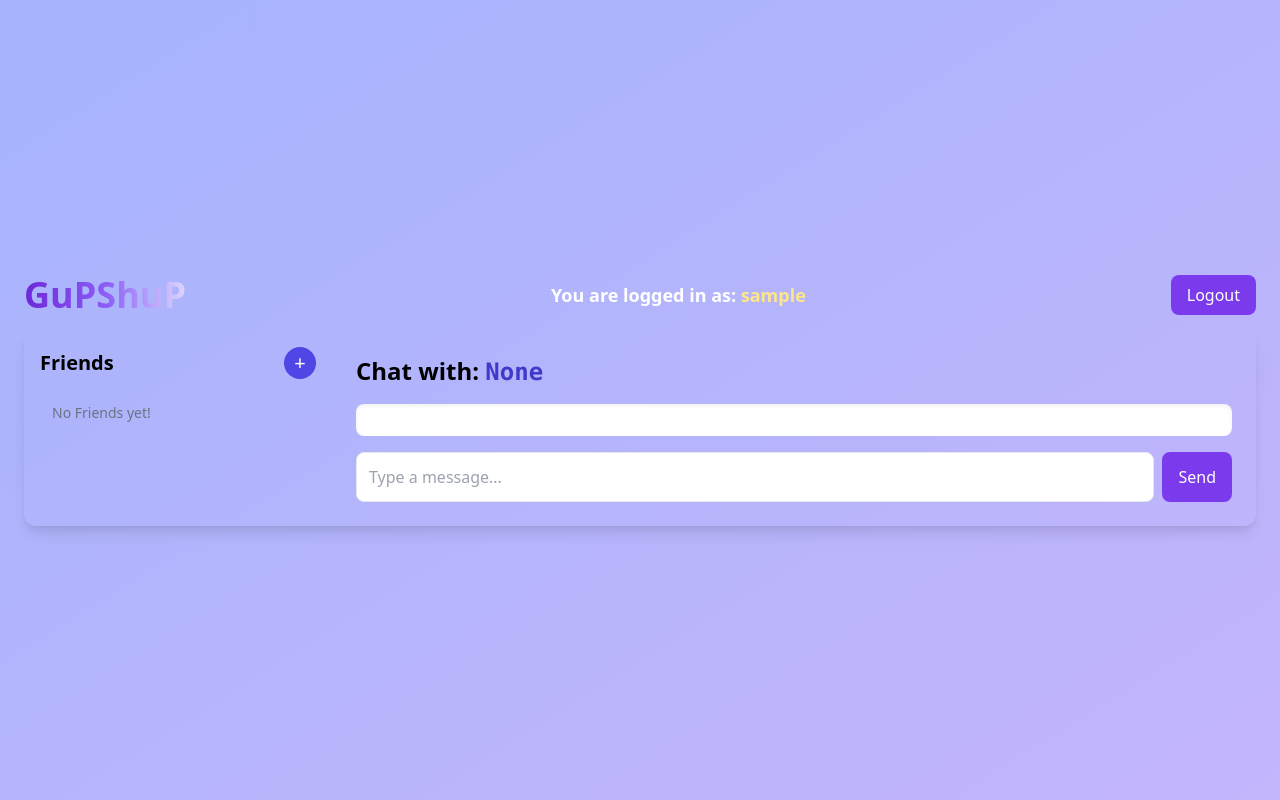
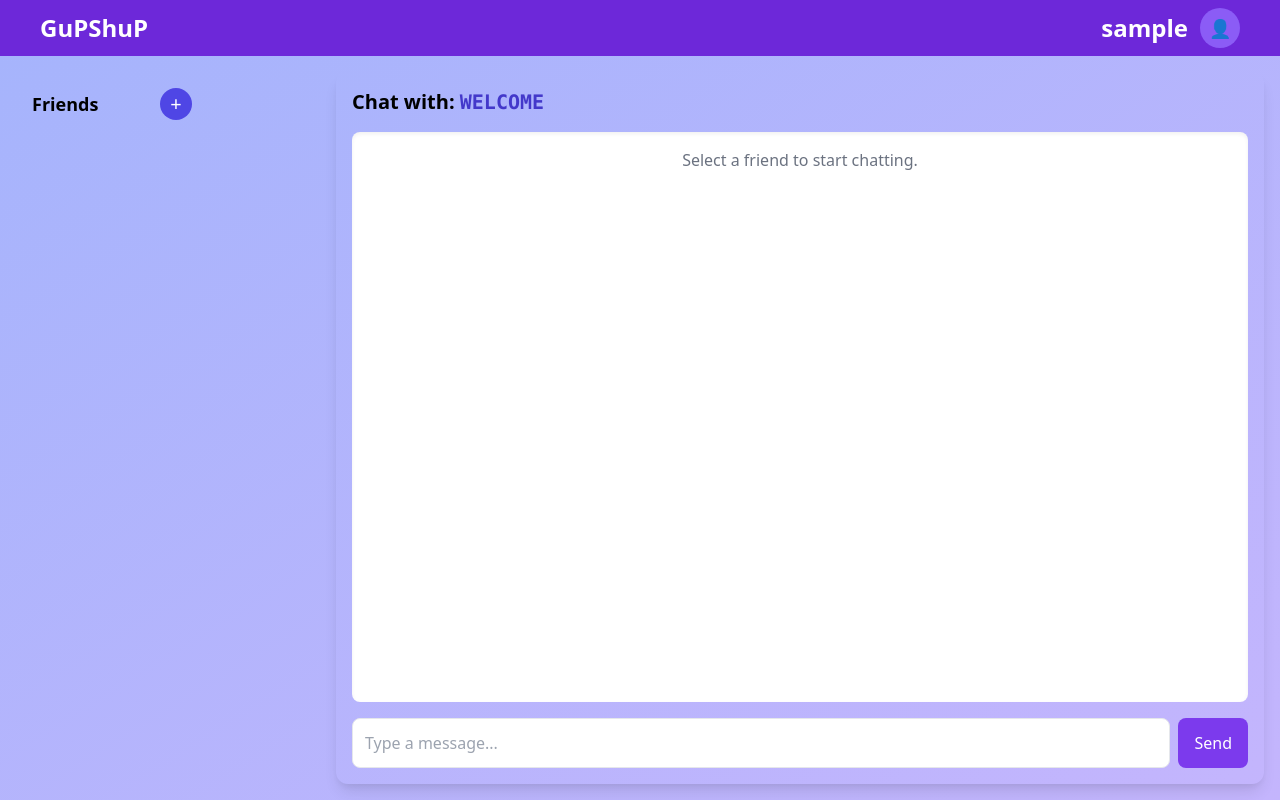
Before and after one commit to Hamdan-Vohra/GupShup, a Flask app: template templates/chat-app.html in a window 1280 px wide. Run offline with Flask 3, Linux system fonts and the light colour scheme; the template is opened without the code that fills it: most values are stand-ins (such as "Sample title", 1, 10 or a date in 2020); one stand-in notice (Sample message) is shown; parts of the project's set-up code (start-up, migrations or seed data) failed here and were passed over; some libraries are stand-ins or nearby versions.

Commit message:
Refactor the Code, make it modular, also enhance the UI

```diff
--- a/static/js/chat.js
+++ b/static/js/chat.js
@@ -2,7 +2,12 @@
   auth: { username: currentUser },
 });
 
-let selectedFriend = "";
+let selectedFriend = null;
+const currentUser = window.currentUser || "Guest";
+const friendListContainer = document.getElementById("friend-list");
+const chatWith = document.getElementById("chat-with");
+const chatBox = document.getElementById("chat-box");
+const chatInput = document.getElementById("chat-input");
 
 socket.on("connect", () => {
   console.log("Connected to server. Socket ID:", socket.id);
@@ -42,16 +47,42 @@
 // Socket Functionalities Ended
 
 // Simple Javascript functions
-function LogOut() {
-  fetch(`/logout`)
-    .then((response) => response.json())
-    .catch((err) => console.error("Error While Logout:", err));
+// Load friend list on DOM ready
+document.addEventListener("DOMContentLoaded", () => {
+  loadFriendList();
+});
+
+// Load friend list function
+function loadFriendList() {
+  friendListContainer.innerHTML = "";
+
+  if (
+    Array.isArray(window.friendListData) &&
+    window.friendListData.length > 0
+  ) {
+    window.friendListData.forEach((friend) => {
+      const li = document.createElement("li");
+      li.innerHTML = `
+        <button onclick="selectFriend('${friend.username}')"
+          class="w-full text-left px-3 py-2 bg-white rounded shadow hover:bg-indigo-100">
+          ${friend.username}
+        </button>`;
+      friendListContainer.appendChild(li);
+    });
+  } else {
+    const li = document.createElement("li");
+    li.className = "text-gray-500 text-sm px-3 py-2";
+    li.textContent = "No Friends yet!";
+    friendListContainer.appendChild(li);
+  }
 }
 
+// Select friend & load previous conversation
 function selectFriend(friendUsername) {
   selectedFriend = friendUsername;
-  document.getElementById("chat-with").textContent = friendUsername;
-  document.getElementById("chat-box").innerHTML = "";
+  chatWith.textContent = friendUsername;
+  chatBox.innerHTML = "";
+
   fetch(`/get_messages/${friendUsername}`)
     .then((response) => response.json())
     .then((messages) => {
@@ -62,31 +93,8 @@
     .catch((err) => console.error("Error fetching messages:", err));
 }
 
-function loadFriendList() {
-  const friendList = document.getElementById("friend-list");
-  friendList.innerHTML = "";
-
-  if (
-    Array.isArray(window.friendListData) &&
-    window.friendListData.length > 0
-  ) {
-    window.friendListData.forEach((friend) => {
-      const li = document.createElement("li");
-      li.innerHTML = `<button onclick="selectFriend('${friend.username}')" class="w-full text-left px-3 py-2 bg-white rounded shadow hover:bg-indigo-100">${friend.username}</button>`;
-      friendList.appendChild(li);
-    });
-  } else {
-    const li = document.createElement("li");
-    li.className = "text-gray-500 text-sm px-3 py-2";
-    li.textContent = "No Friends yet!";
-    friendList.appendChild(li);
-  }
-}
-
-document.addEventListener("DOMContentLoaded", loadFriendList);
-
+// Append message to chat box
 function appendMessage(sender, message, timestamp = null) {
-  const chatBox = document.getElementById("chat-box");
   const msgDiv = document.createElement("div");
   const time = timestamp ? new Date(timestamp).toLocaleTimeString() : "";
 
@@ -102,19 +110,21 @@
     }">
       <div>${message}</div>
       <div class="text-xs text-gray-500 mt-1">${time}</div>
-    </div>
-  `;
+    </div>`;
 
   chatBox.appendChild(msgDiv);
   chatBox.scrollTop = chatBox.scrollHeight;
 }
 
+// Send message function
 function sendMessage() {
-  const input = document.getElementById("chat-input");
-  const message = input.value.trim();
+  const message = chatInput.value.trim();
   const timestamp = new Date().toISOString();
 
-  if (!message || !selectedFriend) return;
+  if (!message || !selectedFriend) {
+    alert("Select a friend first & type message.");
+    return;
+  }
 
   socket.emit("send_message", {
     recipient: selectedFriend,
@@ -123,5 +133,12 @@
   });
 
   appendMessage(currentUser, message, timestamp);
-  input.value = "";
+  chatInput.value = "";
 }
+
+// Logout function
+function LogOut() {
+  fetch(`/logout`)
+    .then((response) => response.json())
+    .catch((err) => console.error("Error While Logout:", err));
+}
--- /dev/null
+++ b/templates/add_friend_modal.html
@@ -0,0 +1,50 @@
+<div
+  id="add-friend-form"
+  class="fixed inset-0 bg-black bg-opacity-50 flex items-center justify-center hidden z-50"
+>
+  <div class="bg-white p-6 rounded-lg w-full max-w-md text-black">
+    <h2 class="text-xl font-bold mb-4">Add a Friend</h2>
+    <form method="POST" action="/add_friend">
+      <input
+        type="text"
+        name="friend_phone"
+        placeholder="Enter friend's phone number"
+        required
+        class="w-full p-3 border rounded mb-4 text-black"
+      />
+      <div class="flex justify-end gap-2">
+        <button
+          type="button"
+          onclick="toggleAddFriendForm()"
+          class="bg-gray-400 text-white px-4 py-2 rounded hover:bg-gray-500"
+        >
+          Cancel
+        </button>
+        <button
+          type="submit"
+          class="bg-indigo-600 text-white px-4 py-2 rounded hover:bg-indigo-700"
+        >
+          Add
+        </button>
+      </div>
+      {% with messages = get_flashed_messages(with_categories=true) %} {% if
+      messages %}
+      <div class="flash-message mt-4 flex justify-center">
+        {% for category, message in messages %}
+        <p
+          class="text-md text-{{ 'green-600' if category == 'success' else 'red-600' }} font-semibold"
+        >
+          {{ message }}
+        </p>
+        {% endfor %}
+      </div>
+      {% endif %} {% endwith %}
+    </form>
+  </div>
+</div>
+
+<script>
+  function toggleAddFriendForm() {
+    document.getElementById("add-friend-form").classList.toggle("hidden");
+  }
+</script>
--- a/templates/chat-app.html
+++ b/templates/chat-app.html
@@ -8,132 +8,36 @@
       rel="stylesheet"
     />
     <script src="https://cdn.socket.io/4.3.2/socket.io.min.js"></script>
-    <!-- chat.js is deferred, so it will execute after the DOM and <script> blocks -->
     <script src="{{ url_for('static', filename='js/chat.js') }}" defer></script>
   </head>
   <body
-    class="bg-gradient-to-br from-indigo-300 to-purple-300 min-h-screen flex flex-col items-center justify-center p-6"
+    class="bg-gradient-to-br from-indigo-300 to-purple-300 min-h-screen flex flex-col"
   >
-    <div class="w-full flex justify-between items-center spcae-x-4 mb-4">
-      <h1
-        class="text-4xl font-bold bg-gradient-to-r from-purple-700 via-purple-500 to-purple-200 bg-clip-text text-transparent"
+    {% include 'navbar.html' %}
+
+    <div class="flex flex-col md:flex-row flex-1">
+      <div
+        class="hidden md:block w-1/4 bg-white/30 backdrop-blur p-4 overflow-y-auto"
       >
-        GuPShuP
-      </h1>
+        {% include 'friend_list.html' %}
+      </div>
 
-      <p class="text-lg text-center text-white font-semibold">
-        You are logged in as:
-        <span class="text-yellow-200">{{ username }}</span>
-      </p>
-
-      <a
-        href="{{ url_for('logout') }} "
-        class="bg-purple-600 text-white px-4 py-2 rounded-lg hover:bg-purple-700 hover:text-white"
-        >Logout</a
-      >
+      <div class="flex-1 flex flex-col">{% include 'chat_area.html' %}</div>
     </div>
 
-    <div
-      class="w-full max-w-8xl h-[80vh] bg-white/20 backdrop-blur rounded-xl shadow-lg flex overflow-hidden"
-    >
-      <!-- Friend List -->
-      <aside class="w-1/4 bg-white/30 p-4 overflow-y-auto">
-        <div class="flex justify-between items-center mb-4">
-          <h2 class="text-xl font-bold text-black">Friends</h2>
-          <button
-            onclick="toggleAddFriendForm()"
-            class="text-xl bg-indigo-600 text-white w-8 h-8 rounded-full flex items-center justify-center hover:bg-indigo-700"
-          >
-            +
-          </button>
-        </div>
-        <ul id="friend-list" class="space-y-2 text-black"></ul>
-      </aside>
-
-      <!-- Chat Area -->
-      <section class="flex-1 flex flex-col p-6">
-        <h2 class="text-2xl font-bold text-black mb-4">
-          Chat with:
-          <span id="chat-with" class="font-mono text-indigo-700">None</span>
-        </h2>
-        <div
-          id="chat-box"
-          class="flex-grow bg-white rounded-lg p-4 overflow-y-auto shadow-inner mb-4"
-        ></div>
-        <div class="flex gap-2">
-          <input
-            id="chat-input"
-            type="text"
-            placeholder="Type a message..."
-            class="flex-1 p-3 border rounded-lg text-black"
-          />
-          <button
-            onclick="sendMessage()"
-            class="bg-purple-600 text-white px-4 py-2 rounded-lg hover:bg-purple-700"
-          >
-            Send
-          </button>
-        </div>
-      </section>
-    </div>
-
-    <!-- Add Friend Modal -->
-    <div
-      id="add-friend-form"
-      class="fixed inset-0 bg-black bg-opacity-50 flex items-center justify-center hidden z-50"
-    >
-      <div class="bg-white p-6 rounded-lg w-full max-w-md text-black">
-        <h2 class="text-xl font-bold mb-4">Add a Friend</h2>
-        <form method="POST" action="/add_friend">
-          <input
-            type="text"
-            name="friend_phone"
-            placeholder="Enter friend's phone number"
-            required
-            class="w-full p-3 border rounded mb-4 text-black"
-          />
-          <div class="flex justify-end gap-2">
-            <button
-              type="button"
-              onclick="toggleAddFriendForm()"
-              class="bg-gray-400 text-white px-4 py-2 rounded hover:bg-gray-500"
-            >
-              Cancel
-            </button>
-            <button
-              type="submit"
-              class="bg-indigo-600 text-white px-4 py-2 rounded hover:bg-indigo-700"
-            >
-              Add to Friends
-            </button>
-          </div>
-          {% with messages = get_flashed_messages(with_categories=true) %} {% if
-          messages %}
-          <div
-            class="flash-message mt-4 items-center w-full flex justify-center"
-          >
-            {% for category, message in messages %}
-            <p
-              class="text-md text-{{ 'green-600' if category == 'success' else 'red-600' }} font-semibold"
-            >
-              {{ message }}
-            </p>
-            {% endfor %}
-          </div>
-          {% endif %} {% endwith %}
-        </form>
-      </div>
-    </div>
+    {% include 'add_friend_modal.html' %} {% include 'profile_modal.html' %}
 
     <script>
-      window.currentUser = "{{ username }}";
-      window.friendListData = {{ friends | tojson | safe }};
-    </script>
+        window.currentUser = "{{ username }}";
+        window.friendListData = {{ friends | tojson | safe }};
 
-    <script>
+        function toggleSidebar() {
+          document.getElementById("friend-list").classList.toggle("hidden");
+        document.getElementById("friend-list").classList.toggle("-translate-x-full");
+      }
+
       function toggleAddFriendForm() {
-        const form = document.getElementById("add-friend-form");
-        form.classList.toggle("hidden");
+        document.getElementById("add-friend-form").classList.toggle("hidden");
       }
     </script>
   </body>
--- /dev/null
+++ b/templates/chat_area.html
@@ -0,0 +1,30 @@
+<section
+  class="flex-1 flex flex-col bg-white/20 backdrop-blur p-4 rounded-xl m-4 shadow-lg"
+>
+  <h2 class="text-xl font-semibold text-black mb-4">
+    Chat with:
+    <span id="chat-with" class="font-mono text-indigo-700">WELCOME</span>
+  </h2>
+
+  <div
+    id="chat-box"
+    class="flex-grow bg-white rounded-lg p-4 overflow-y-auto shadow-inner mb-4"
+  >
+    <p class="text-center text-gray-500">Select a friend to start chatting.</p>
+  </div>
+
+  <div class="flex gap-2">
+    <input
+      id="chat-input"
+      type="text"
+      placeholder="Type a message..."
+      class="flex-1 p-3 border rounded-lg text-black"
+    />
+    <button
+      onclick="sendMessage()"
+      class="bg-purple-600 text-white px-4 py-2 rounded-lg hover:bg-purple-700"
+    >
+      Send
+    </button>
+  </div>
+</section>
--- /dev/null
+++ b/templates/friend_list.html
@@ -0,0 +1,12 @@
+<div id="friend-list" class="w-48 bg-white/30 p-4 overflow-y-auto">
+  <div class="flex justify-between items-center mb-4">
+    <h2 class="text-lg font-bold text-black">Friends</h2>
+    <button
+      onclick="toggleAddFriendForm()"
+      class="text-xl bg-indigo-600 text-white w-8 h-8 rounded-full flex items-center justify-center hover:bg-indigo-700"
+    >
+      +
+    </button>
+  </div>
+  <ul id="friend-list" class="space-y-2 text-black"></ul>
+</div>
--- /dev/null
+++ b/templates/navbar.html
@@ -0,0 +1,18 @@
+<nav class="w-full bg-purple-700 py-2 flex justify-between items-center px-10">
+  <h1 class="text-2xl font-bold text-white">GuPShuP</h1>
+  <div class="flex items-center gap-3">
+    <span class="text-2xl font-semibold text-white">{{ username }}</span>
+    <div
+      class="w-10 h-10 bg-purple-500 rounded-full flex items-center justify-center text-white text-lg font-bold"
+    >
+      <button onclick="toggleProfileModal()">
+        <span>&#128100;</span>
+      </button>
+    </div>
+    <div class="md:hidden">
+      <button onclick="toggleSidebar()" class="text-white text-3xl">
+        &#9776;
+      </button>
+    </div>
+  </div>
+</nav>
--- /dev/null
+++ b/templates/profile_modal.html
@@ -0,0 +1,52 @@
+<div
+  id="profile-modal"
+  class="fixed inset-0 bg-black bg-opacity-50 flex items-center justify-center hidden z-50 h-[20rem] w-[30rem]"
+>
+  <div
+    class="bg-white p-6 rounded-lg h-[25rem] w-full max-w-md text-black flex flex-col justify-center items-center gap-3"
+  >
+    <h2 class="text-xl font-bold mb-2">User Profile</h2>
+    <!-- <form method="POST" action="/update_profile">
+      <input
+        type="text"
+        name="username"
+        placeholder="Enter your username"
+        required
+        class="w-full p-3 border rounded mb-4 text-black"
+      />
+      <input
+        type="email"
+        name="email"
+        placeholder="Enter your email"
+        required
+        class="w-full p-3 border rounded mb-4 text-black"
+      /> -->
+    <div
+      class="w-20 h-20 bg-purple-500 rounded-full flex items-center justify-center text-white text-5xl font-bold"
+    >
+      <span>&#128100;</span>
+    </div>
+    <p class="text-lg font-semibold">Name : {{ username }}</p>
+    <p class="text-lg font-semibold">Phone : {{ phone }}</p>
+    <div class="flex justify-end gap-2 mt-4 w-full">
+      <a
+        href="{{ url_for('logout') }}"
+        class="mr-2 bg-white text-purple-600 px-4 py-2 rounded-lg shadow hover:bg-purple-200 transition"
+      >
+        Logout
+      </a>
+      <button
+        type="button"
+        onclick="toggleProfileModal()"
+        class="bg-indigo-600 text-white px-4 py-2 rounded hover:bg-indigo-700 flex justify-end gap-2"
+      >
+        Back
+      </button>
+    </div>
+  </div>
+  <script>
+    function toggleProfileModal() {
+      document.getElementById("profile-modal").classList.toggle("hidden");
+    }
+  </script>
+</div>
```
